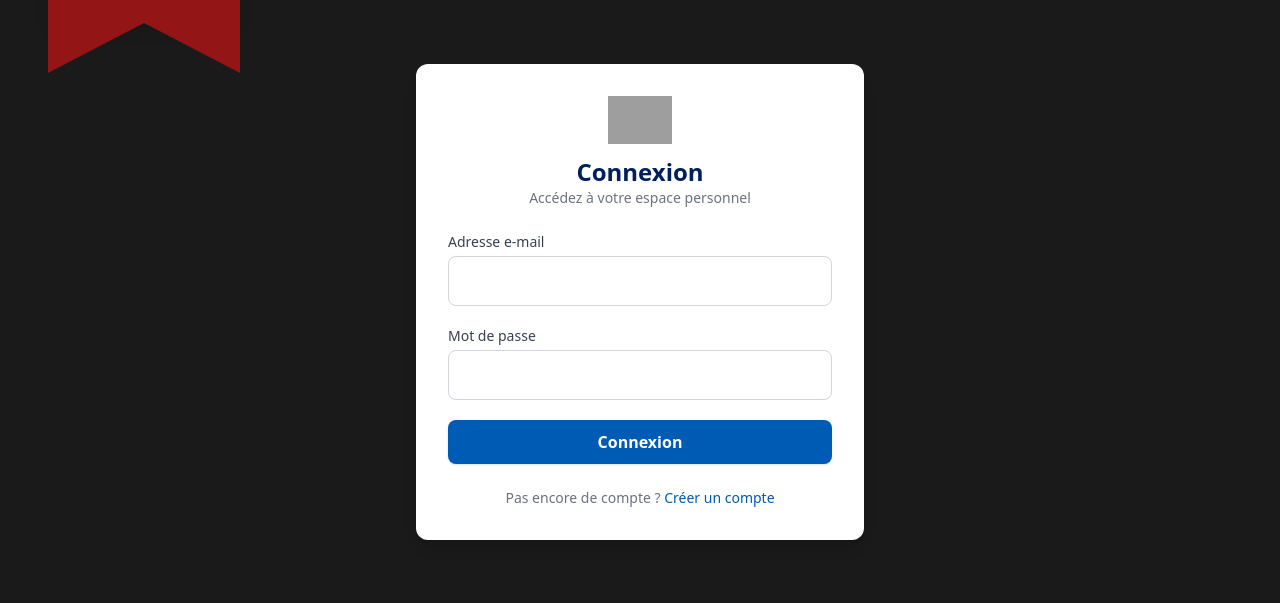
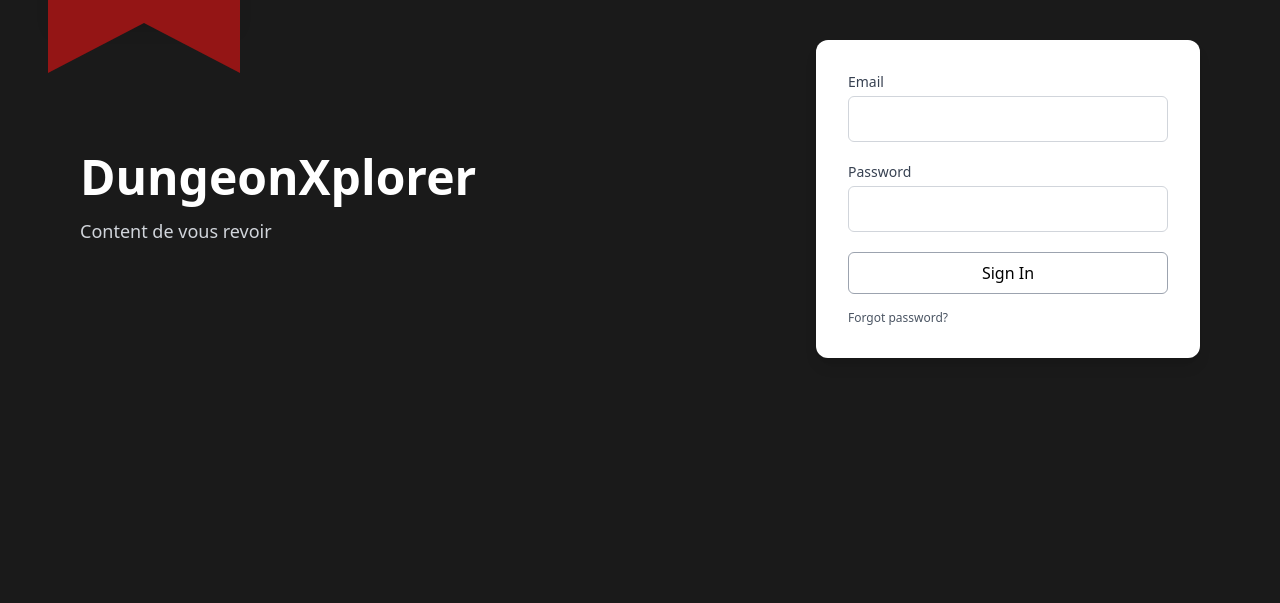
Before and after one commit to Haxyos/DungeonXPlorer, a PHP site: page /login.php in a window 1280 px wide. Shown: the top 603 px of the page. Run offline with PHP 8.4, Linux system fonts and the light colour scheme; some libraries are stand-ins or nearby versions; grey boxes are pictures that could not be loaded.

Commit message:
changement du style du login.php

```diff
--- a/php/connection/login.php
+++ b/php/connection/login.php
@@ -2,7 +2,6 @@
     include_once("../components/header.php");
 
     $message = $_GET['message'] ?? '';
-
 
     if(isset($_SESSION['user_id'])) {
         header('Location: /index.php');
@@ -10,15 +9,14 @@
     }
 ?>
 
-<main class="flex-grow flex flex-col items-center justify-center px-6 py-16">
+<main class="flex-grow flex flex-row items-center justify-between px-20 py-10 bg-[#1a1a1a]">
 
-        <div class="w-full max-w-md bg-white p-8 rounded-xl shadow-lg">
+    <div class="text-white max-w-xl">
+        <h1 class="text-5xl font-bold mb-4">DungeonXplorer</h1>
+        <p class="text-lg text-gray-300">Content de vous revoir</p>
+    </div>
 
-            <div class="text-center mb-6">
-                <img src="/images/Logo.png" class="h-12 mx-auto mb-3" alt="Logo DungeonXPlorer">
-                <h2 class="text-2xl font-bold text-[#00205b]">Connexion</h2>
-                <p class="text-gray-500 text-sm">Accédez à votre espace personnel</p>
-            </div>
+    <div class="w-full max-w-sm bg-white p-8 rounded-xl shadow-lg">
 
         <?php if ($message): ?>
             <div class="mb-4 text-center text-red-600 font-medium">
@@ -29,32 +27,29 @@
         <form action="../api_php/loginAPI.php" method="GET" class="space-y-5">
 
             <div>
-                    <label for="email" class="block mb-1 text-sm font-medium text-gray-700">Adresse e-mail</label>
+                <label for="email" class="block mb-1 text-sm font-medium text-gray-700">Email</label>
                 <input id="email" type="email" name="email" required
-                           class="w-full p-3 rounded-lg border border-gray-300 focus:outline-none focus:ring-2 focus:ring-[#005bb5]">
+                       class="w-full p-2.5 rounded-md border border-gray-300 focus:outline-none focus:ring-2 focus:ring-black">
             </div>
 
             <div>
-                    <label for="password" class="block mb-1 text-sm font-medium text-gray-700">Mot de passe</label>
+                <label for="password" class="block mb-1 text-sm font-medium text-gray-700">Password</label>
                 <input id="password" type="password" name="password" required
-                           class="w-full p-3 rounded-lg border border-gray-300 focus:outline-none focus:ring-2 focus:ring-[#005bb5]">
+                       class="w-full p-2.5 rounded-md border border-gray-300 focus:outline-none focus:ring-2 focus:ring-black">
             </div>
 
             <button type="submit"
-                        class="w-full bg-[#005bb5] hover:bg-[#003f80] text-white font-semibold py-2.5 rounded-lg shadow transition">
-                    Connexion
+                    class="w-full border border-gray-400 text-black py-2 rounded-md hover:bg-gray-100 transition">
+                Sign In
             </button>
         </form>
 
-            <p class="mt-6 text-center text-sm text-gray-500">
-                Pas encore de compte ?
-                <a href="createAccount.php" class="text-[#005bb5] font-medium hover:underline">
-                    Créer un compte
-                </a>
-            </p>
+        <div class="mt-4 text-left">
+            <a href="#" class="text-xs text-gray-600 hover:underline">Forgot password?</a>
+        </div>
+
     </div>
 </main>
-
 
 <?php
     include_once("../components/footer.php");
```
Lines whose indentation alone changed are shown as unchanged.
